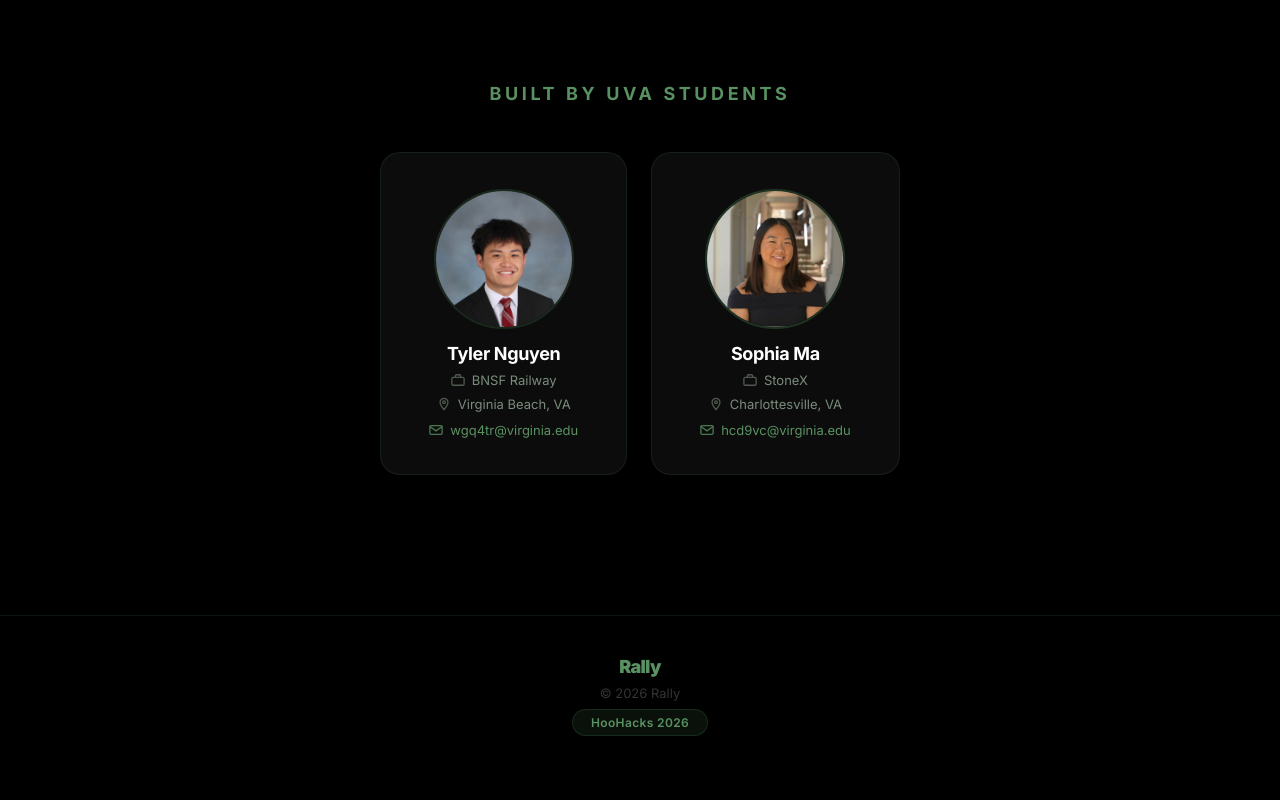
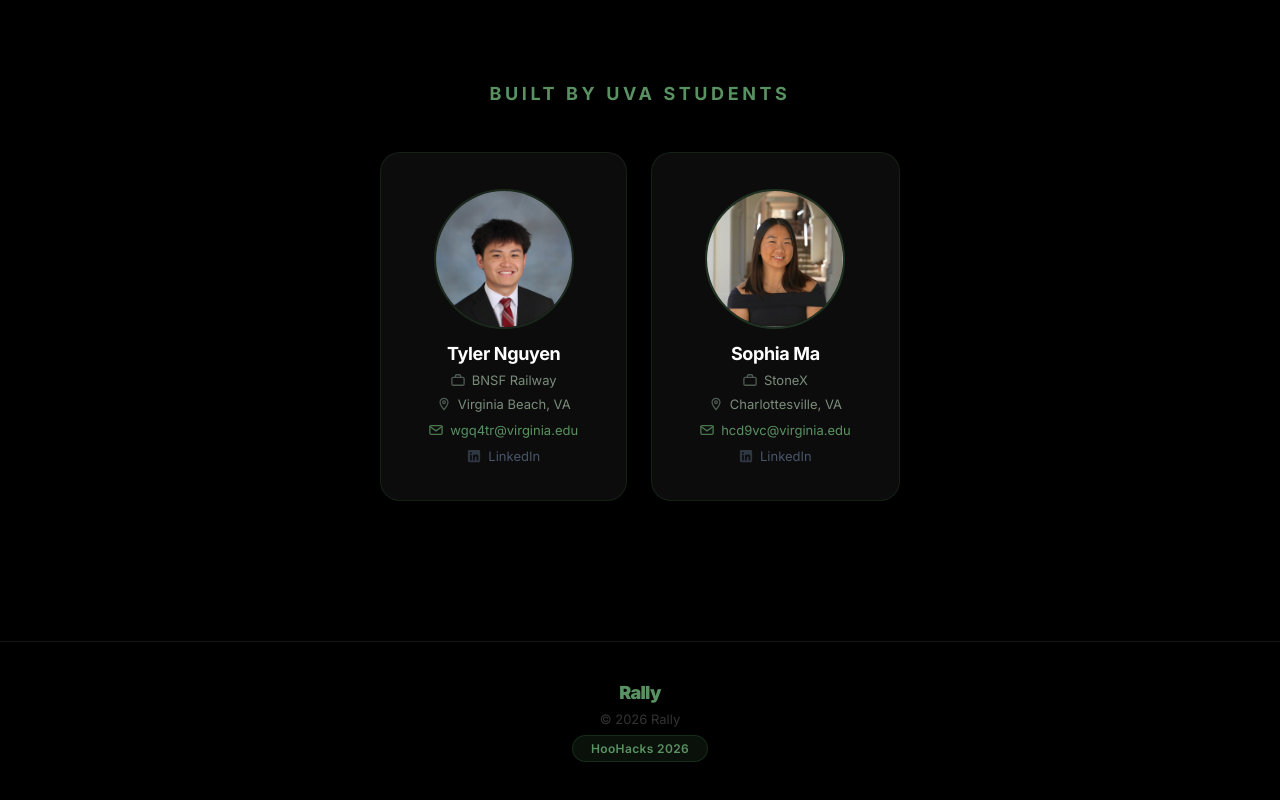
Before and after one commit to rallyhoohacks/rally-website, a React (Vite) app: page / in a window 1280 px wide. Shown: the part 4370-5170 px from the top of the page. Before the commit the page ends 5146 px from the top, so only its background shows below. Built offline with nearby package versions, Linux system fonts and the light colour scheme.

Commit message:
added linkedin links/icons

```diff
--- a/src/App.css
+++ b/src/App.css
@@ -1068,6 +1068,15 @@ body {
 }
 .team-email:hover { color: var(--green-light); }
 
+.team-linkedin {
+  color: #475569;
+  transition: color 0.2s;
+  margin-top: 2px;
+  text-decoration: none;
+}
+.team-linkedin svg { width: 14px; height: 14px; flex-shrink: 0; }
+.team-linkedin:hover { color: #0a66c2; }
+
 /* ─── Footer ────────────────────────────────────────────────────── */
 .footer {
   border-top: 1px solid var(--border);
--- a/src/App.tsx
+++ b/src/App.tsx
@@ -250,8 +250,8 @@ function Actions() {
 
 /* ─── Team ─── */
 const MEMBERS = [
-  { initials: 'TN', name: 'Tyler Nguyen',  company: 'BNSF Railway', location: 'Virginia Beach, VA',  email: 'wgq4tr@virginia.edu', bg: '#1a3d1e', headshot: '/tylerheadshot.jpeg' },
-  { initials: 'SM', name: 'Sophia Ma',     company: 'StoneX',        location: 'Charlottesville, VA', email: 'hcd9vc@virginia.edu', bg: '#0f2d12', headshot: '/IMG_1720.JPG', imgStyle: { filter: 'brightness(1.3)' } },
+  { initials: 'TN', name: 'Tyler Nguyen',  company: 'BNSF Railway', location: 'Virginia Beach, VA',  email: 'wgq4tr@virginia.edu', bg: '#1a3d1e', headshot: '/tylerheadshot.jpeg',  linkedin: 'https://www.linkedin.com/in/tyler-nguyen2028' },
+  { initials: 'SM', name: 'Sophia Ma',     company: 'StoneX',        location: 'Charlottesville, VA', email: 'hcd9vc@virginia.edu', bg: '#0f2d12', headshot: '/IMG_1720.JPG', imgStyle: { filter: 'brightness(1.3)' }, linkedin: 'https://www.linkedin.com/in/sophia-ma-729505275/' },
 ]
 
 function Team() {
@@ -285,6 +285,12 @@ function Team() {
                 </svg>
                 {m.email}
               </a>
+              <a href={(m as any).linkedin} target="_blank" rel="noopener noreferrer" className="team-meta team-linkedin">
+                <svg viewBox="0 0 16 16" fill="currentColor" xmlns="http://www.w3.org/2000/svg">
+                  <path d="M13.5 1h-11C1.67 1 1 1.67 1 2.5v11c0 .83.67 1.5 1.5 1.5h11c.83 0 1.5-.67 1.5-1.5v-11C15 1.67 14.33 1 13.5 1zM5.5 13H3.5V6.5h2V13zm-1-7.4a1.1 1.1 0 1 1 0-2.2 1.1 1.1 0 0 1 0 2.2zM13 13h-2v-3.25c0-.78-.28-1.25-.97-1.25-.53 0-.84.36-.98.7-.05.13-.06.3-.06.48V13H7s.03-6.5 0-6.5h2v.92c.27-.41.74-1 1.8-1 1.31 0 2.2.86 2.2 2.7V13z"/>
+                </svg>
+                LinkedIn
+              </a>
             </div>
           ))}
         </div>
```
